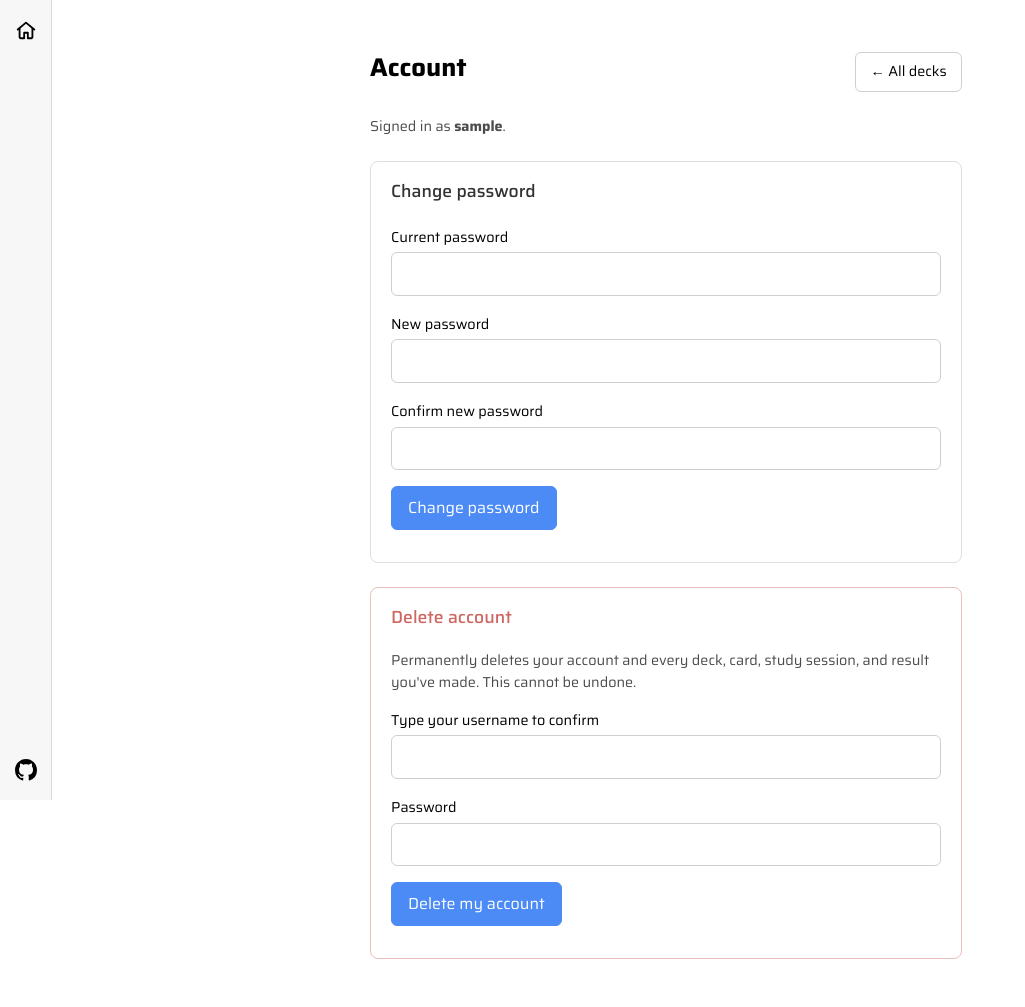
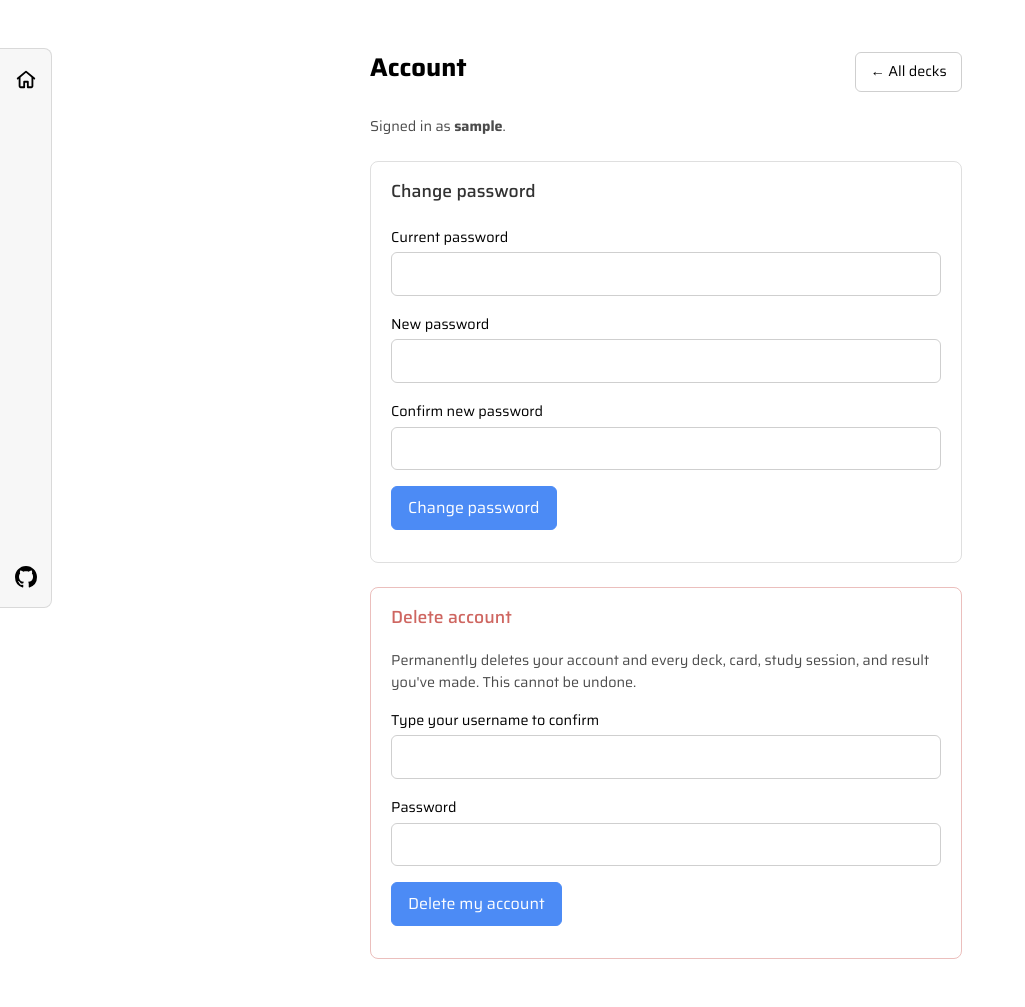
Before and after one commit to mikedewar/crazy-cram, a Flask app: page /account in a window 1280 px wide. Shown: the whole page, without its empty margins (0-1025 px from the left). Run offline with Flask 3, Linux system fonts and the light colour scheme; the visitor is signed in with stand-in values (Sample User, id 1); some libraries are stand-ins or nearby versions.

Commit message:
Anchor sidebar to title top; height 70vh

```diff
--- a/static/style.css
+++ b/static/style.css
@@ -24,11 +24,13 @@ button:hover, input[type=submit]:hover { background: #3a78e0; border-color: #3a7
 .flash-success { background: #2a8a4b33; border: 1px solid #2a8a4b66; color: #1e6e3a; }
 a { color: #4c8bf5; }
 .sidebar {
-  position: fixed; top: 0; left: 0; bottom: 0;
+  position: fixed; top: 3rem; left: 0; height: 70vh;
   width: 3.25rem; padding: .75rem 0;
   display: flex; flex-direction: column; align-items: center;
   gap: .5rem;
-  background: #8881; border-right: 1px solid #8884;
+  background: #8881;
+  border: 1px solid #8884; border-left: none;
+  border-radius: 0 .5rem .5rem 0;
   backdrop-filter: blur(4px);
   z-index: 10;
 }
```
